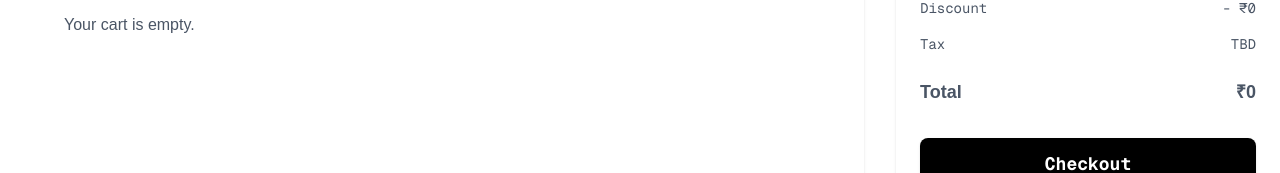
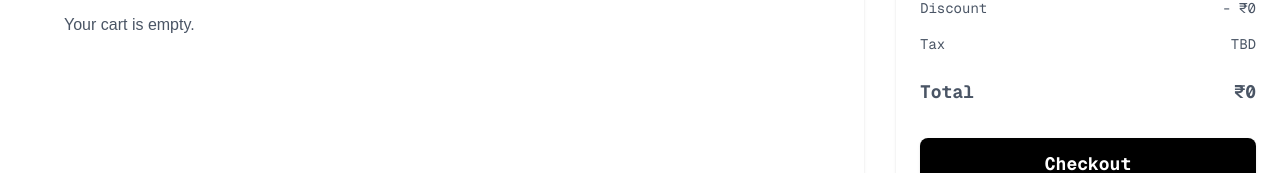
Before and after one commit to pranav600/Luxoro_store, a Next.js app in the folder frontend/: page /cart in a window 1280 px wide. Shown: the part 216-389 px from the top of the page. Built offline with nearby package versions, Linux system fonts and the light colour scheme.

Commit message:
changes in frontend

```diff
--- a/frontend/src/app/cart/page.tsx
+++ b/frontend/src/app/cart/page.tsx
@@ -129,11 +129,11 @@ export default function CartPage() {
           <span>Tax</span>
           <span>TBD</span>
         </div>
-        <div className="flex justify-between text-lg font-bold mt-2 text-gray-600">
+        <div className="flex justify-between text-lg font-mono font-bold mt-2 text-gray-600">
           <span>Total</span>
           <span>₹{totalAmount}</span>
         </div>
-        <button className="w-full mt-4 bg-black text-white py-3 rounded-lg font-bold text-lg shadow transition-colors cursor-pointer font-mono">
+        <button className="w-full mt-4 bg-black text-white py-3 rounded-lg font-mono font-bold text-lg shadow transition-colors cursor-pointer">
           Checkout
         </button>
       </div>
```
